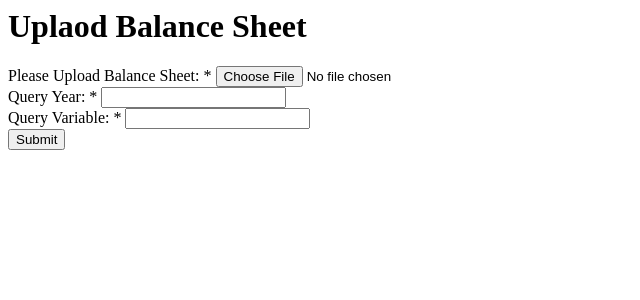
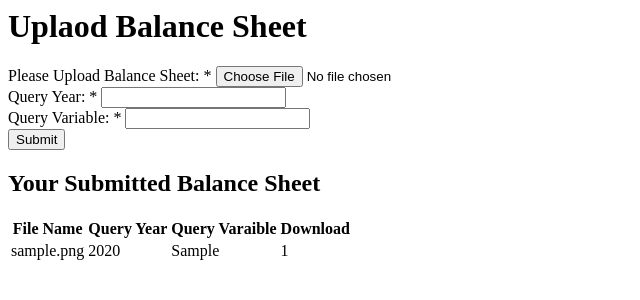
Before and after one commit to Vaiibhavkejriwal/balance_sheet, a Django app: template templates/base.html in a window 1280 px wide. Shown: the top 300 px of the page, without its empty margins (0-640 px from the left). Run offline with Django 3.2, Linux system fonts and the light colour scheme; the template is opened without the code that fills it: values that come from a table or form of the project are taken from there, others are empty; tables that the repository leaves empty hold one stand-in row (values such as "Sample post").

Commit message:
table to show uploaded file

```diff
--- a/balsheet/views.py
+++ b/balsheet/views.py
@@ -31,4 +31,8 @@ class Balsheet(View):
             )
         balance_sheet.save()
 
-        return render(request, 'base.html', {'form': form})
+        uploaded_balsheets = BalanceSheet.objects.order_by("-created_at").all()
+
+        return render(request,
+                      'base.html',
+                      {'form': form, 'uploaded_balsheets': uploaded_balsheets})
--- a/templates/base.html
+++ b/templates/base.html
@@ -60,6 +60,31 @@
                     </div>
             </form>
         </div>
+        <div class="uploaded_balsheet">
+            <h2>Your Submitted Balance Sheet</h2>
+            <table>
+                <thead>
+                    <tr>
+                        <th>File Name</th>
+                        <th>Query Year</th>
+                        <th>Query Varaible</th>
+                        <th>Download</th>
+                    </tr>
+                </thead>
+                <tbody>
+                    {% if uploaded_balsheets %}
+                    {% for balsheet in uploaded_balsheets %}
+                    <tr>
+                        <td>{{balsheet.input_file_name}}</td>
+                        <td>{{balsheet.query_year}}</td>
+                        <td>{{balsheet.query_variable}}</td>
+                        <td>{{balsheet.id}}</td>
+                    </tr>
+                    {% endfor %}
+                    {% endif %}
+                </tbody>
+            </table>
+        </div>
     </div>
 </div>
 </body>
```
